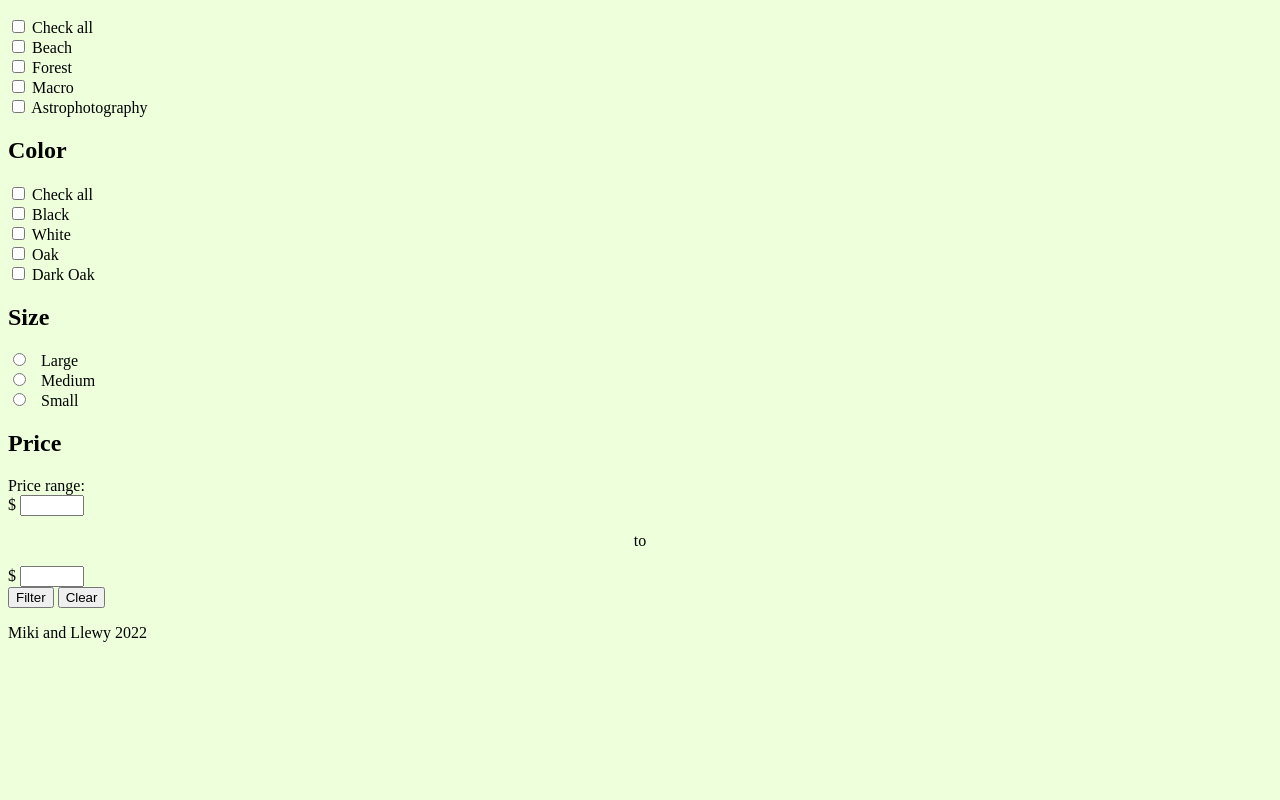
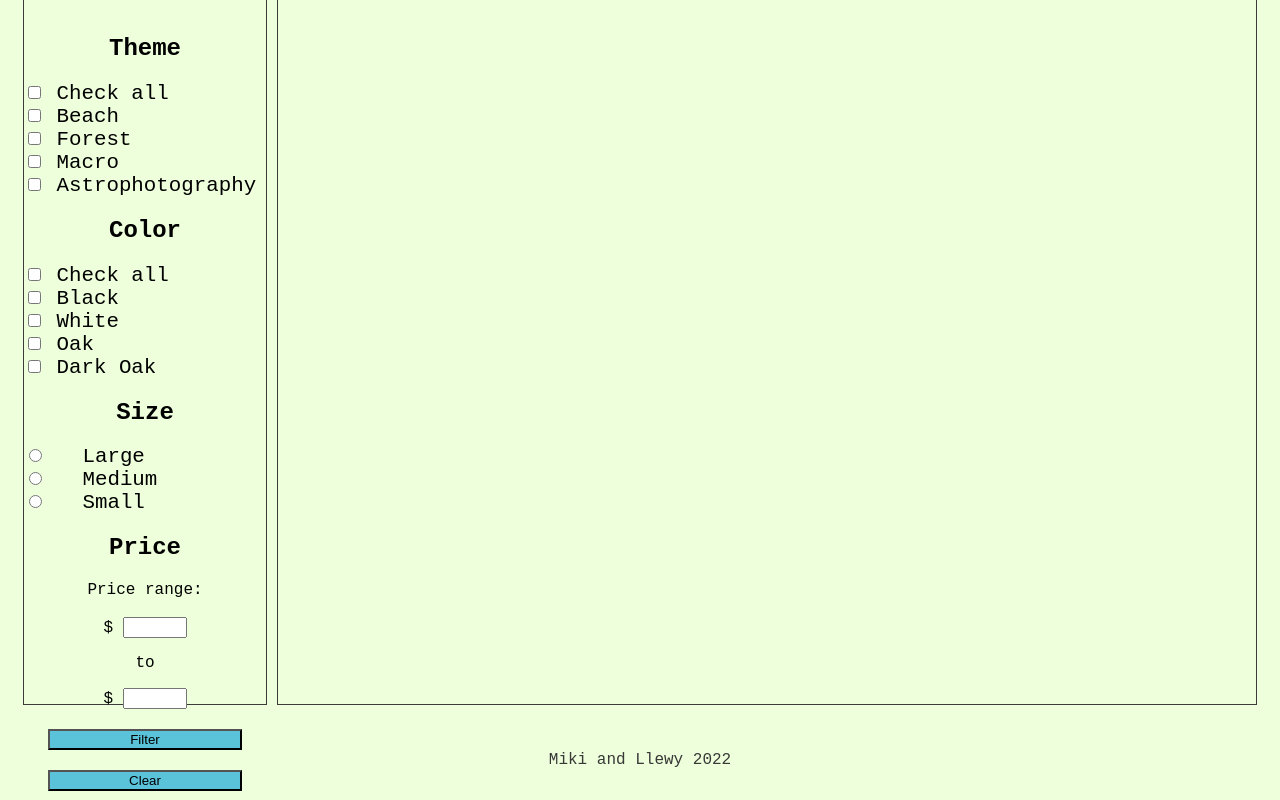
Before and after one commit to CodedCuber/CC-photography_1, a plain HTML site: page Page_3_OnlineShop/index.html in a window 1280 px wide. Shown: the part 320-1120 px from the top of the page. Before the commit the page ends 962 px from the top, so only its background shows below. Drawn offline with nearby package versions, Linux system fonts and the light colour scheme; files whose address does not match are found by name.

Commit message:
Added classes for items
I added a class for the items that will be added to the document.
The html document is initialised without any items, but when they get
added through javascript, this new class will be applied to them.
Slightly tweaked the items container class to ensure that 4 items
can fit in a row. Added buttons

```diff
--- a/Page_3_OnlineShop/style.css
+++ b/Page_3_OnlineShop/style.css
@@ -1,6 +1,7 @@
 html {
     height:100%;
-    background-color: #eeffdbff
+    background-color: #eeffdbff;
+    font-family: 'Courier New', monospace;
 }
 
 @import url('https://fonts.googleapis.com/css2?family=Caveat+Brush&family=Roboto&display=swap');
@@ -63,3 +64,91 @@ a:hover {
     justify-content: right;
     padding-right:3em;
 }
+
+body {
+    height:100%;
+}
+
+.content{
+    height:100%;
+    display:flex;
+    padding:10px;
+    margin-top:10px;
+}
+
+.filters {
+    flex:1;
+    border:1px solid #3C3C3B;
+    margin:5px;
+    display:flex;
+    flex-direction: column;
+    align-items: center;
+}
+
+#shopBy {
+    border:1px solid #3C3C3B;
+    margin:20px;
+    width: fit-content;
+    padding:10px;
+    border-radius: 5px;
+    font-weight: normal;
+}
+
+.items {
+    flex:4;
+    border:1px solid #3C3C3B;
+    margin:5px;
+    display:flex;
+    flex-wrap: wrap;
+    align-content: flex-start;
+    padding:5px;
+}
+
+#filterBtn {
+    width: 80%;
+    margin-top:20px;
+    height:5%;
+    background-color: #5AC3DA;
+}
+
+#clearBtn {
+    width: 80%;
+    margin-top:20px;
+    height:5%;
+    background-color: #5AC3DA;
+}
+
+.shoppingItem {
+    width: 20%;
+    height:20%;
+    border: 1px solid black;
+    display:flex;
+    justify-content: center;
+    align-items: center;
+    margin:35px;
+
+}
+
+
+
+#checkbox {
+    font-size: 1.3em;
+    display: inline-block;
+    align-self: flex-start;
+}
+
+#radioButton {
+    font-size: 1.3em;
+    display: inline-block;
+    align-self: flex-start;
+}
+
+footer {
+    height:10%;
+    display: flex;
+    justify-content: center;
+    align-items: center;
+    text-align: center;
+    color: #3c3c3bff;
+    filter: brightness(0.93);
+}
```
